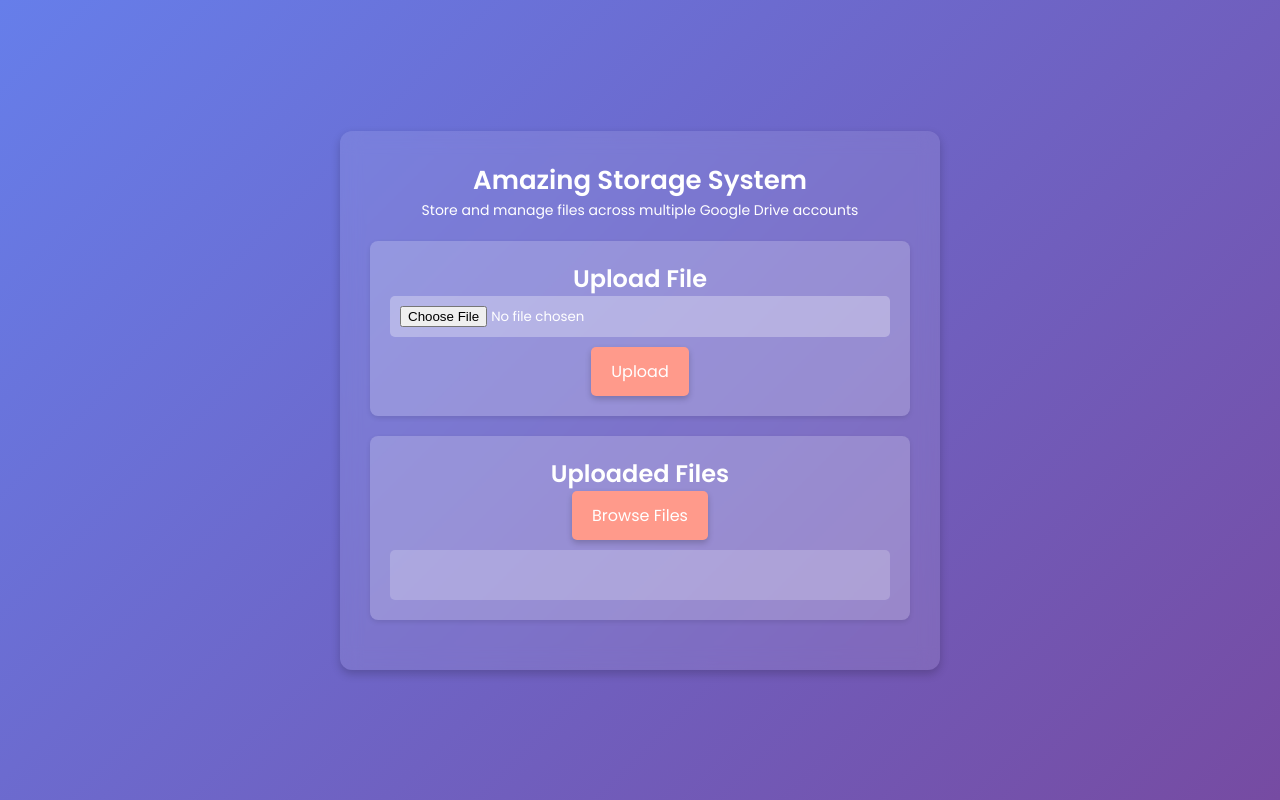
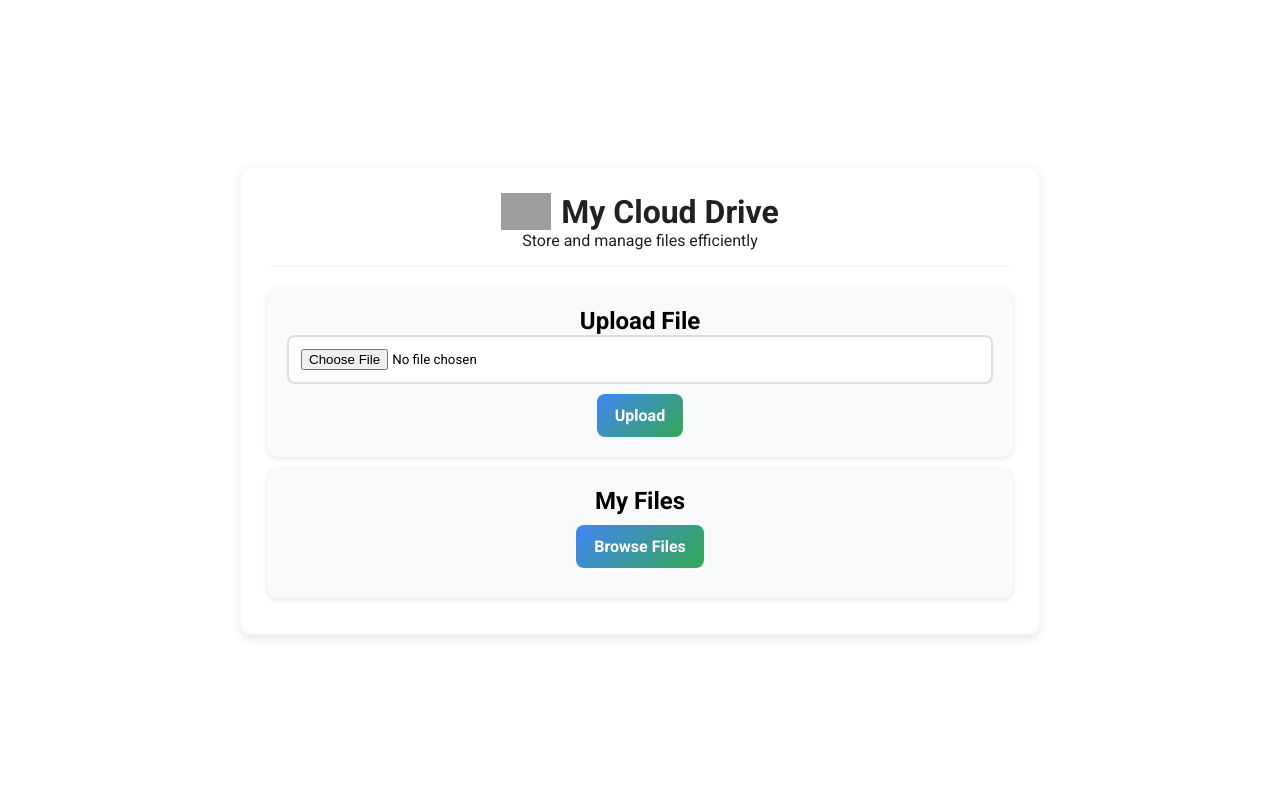
Before and after one commit to Fahad-Al-Hasan/CSE327-Project, a plain HTML site: page index2design.html in a window 1280 px wide. Drawn offline with Linux system fonts and the light colour scheme; grey boxes are pictures that could not be loaded.

Commit message:
Your commit message

```diff
--- a/index2design.html
+++ b/index2design.html
@@ -3,14 +3,17 @@
 <head>
   <meta charset="UTF-8">
   <meta name="viewport" content="width=device-width, initial-scale=1.0">
-  <title>Amazing Storage System</title>
+  <title>Google Drive-Like Storage</title>
   <link rel="stylesheet" href="styleupdated.css">
 </head>
 <body>
   <div class="container">
     <header>
-      <h1>Amazing Storage System</h1>
-      <p>Store and manage files across multiple Google Drive accounts</p>
+      <div class="logo">
+        <img src="https://upload.wikimedia.org/wikipedia/commons/d/da/Google_Drive_logo.png" alt="Drive Logo">
+        <h1>My Cloud Drive</h1>
+      </div>
+      <p>Store and manage files efficiently</p>
     </header>
 
     <!-- Upload Section -->
@@ -24,10 +27,10 @@
 
     <!-- Files List Section -->
     <section class="file-list-section">
-      <h2>Uploaded Files</h2>
+      <h2>My Files</h2>
       <button class="list-btn" id="listFilesBtn">Browse Files</button>
       <div id="fileList" class="file-list">
-        <!-- List of uploaded files will appear here -->
+        <!-- File cards will be displayed here -->
       </div>
     </section>
   </div>
--- a/scriptupdated.js
+++ b/scriptupdated.js
@@ -1,13 +1,31 @@
 document.getElementById("listFilesBtn").addEventListener("click", function() {
-    // Simulating file list (replace this with actual API call)
-    let files = ["Document1.pdf", "Image2.png", "Report.xlsx", "Notes.txt"];
+    let files = [
+        { name: "Document.pdf", icon: "https://img.icons8.com/color/48/000000/pdf.png" },
+        { name: "Image.png", icon: "https://img.icons8.com/color/48/000000/image.png" },
+        { name: "Report.docx", icon: "https://img.icons8.com/color/48/000000/ms-word.png" },
+        { name: "Notes.txt", icon: "https://img.icons8.com/color/48/000000/document.png" }
+    ];
 
     let fileListDiv = document.getElementById("fileList");
-    fileListDiv.innerHTML = ""; // Clear previous files
+    fileListDiv.innerHTML = "";
 
-    files.forEach(file => {
-        let fileItem = document.createElement("div");
-        fileItem.textContent = file;
-        fileListDiv.appendChild(fileItem);
+    files.forEach((file, index) => {
+        let fileCard = document.createElement("div");
+        fileCard.classList.add("file-card");
+
+        let fileIcon = document.createElement("img");
+        fileIcon.src = file.icon;
+
+        let fileName = document.createElement("div");
+        fileName.textContent = file.name;
+
+        fileCard.appendChild(fileIcon);
+        fileCard.appendChild(fileName);
+        fileListDiv.appendChild(fileCard);
+
+        setTimeout(() => {
+            fileCard.style.opacity = "1";
+            fileCard.style.transform = "translateY(0px)";
+        }, index * 150);
     });
 });
--- a/styleupdated.css
+++ b/styleupdated.css
@@ -1,107 +1,138 @@
 /* Google Font */
-@import url('https://fonts.googleapis.com/css2?family=Poppins:wght@300;400;600&display=swap');
+@import url('https://fonts.googleapis.com/css2?family=Roboto:wght@300;400;500;700&display=swap');
 
-/* Global Reset */
+/* Google Drive Color Palette */
+:root {
+  --blue: #4285F4;
+  --green: #34A853;
+  --yellow: #FBBC05;
+  --red: #EA4335;
+  --gray: #F8F9FA;
+  --dark-gray: #5F6368;
+}
+
+/* Reset */
 * {
   margin: 0;
   padding: 0;
   box-sizing: border-box;
-  font-family: 'Poppins', sans-serif;
+  font-family: 'Roboto', sans-serif;
 }
 
-/* Page Background */
+/* Background */
 body {
-  background: linear-gradient(135deg, #667eea, #764ba2);
-  color: #fff;
-  min-height: 100vh;
+  background: white;
+  color: #202124;
   display: flex;
   justify-content: center;
   align-items: center;
+  min-height: 100vh;
+  padding: 20px;
 }
 
 /* Main Container */
 .container {
   width: 90%;
-  max-width: 600px;
-  background: rgba(255, 255, 255, 0.1);
-  padding: 30px;
+  max-width: 800px;
+  background: #fff;
+  padding: 25px;
   border-radius: 12px;
-  backdrop-filter: blur(10px);
-  box-shadow: 0px 4px 10px rgba(0, 0, 0, 0.2);
+  box-shadow: 0px 4px 10px rgba(0, 0, 0, 0.1);
   text-align: center;
+  border: 2px solid var(--gray);
 }
 
 /* Header */
-header h1 {
-  font-size: 26px;
-  font-weight: 600;
+header {
+  display: flex;
+  flex-direction: column;
+  align-items: center;
+  border-bottom: 2px solid var(--gray);
+  padding-bottom: 15px;
+  margin-bottom: 20px;
 }
 
-header p {
-  font-size: 14px;
-  margin-bottom: 20px;
+.logo {
+  display: flex;
+  align-items: center;
+}
+
+.logo img {
+  width: 50px;
+  margin-right: 10px;
 }
 
 /* Upload Section */
 .upload-section, .file-list-section {
-  margin: 20px 0;
   padding: 20px;
-  background: rgba(255, 255, 255, 0.2);
-  border-radius: 8px;
+  border-radius: 10px;
+  background: var(--gray);
+  margin: 10px 0;
+  color: black;
   box-shadow: 0px 2px 5px rgba(0, 0, 0, 0.1);
 }
 
 /* File Input */
 .file-input {
+  padding: 12px;
+  border: 2px solid #ddd;
+  border-radius: 8px;
+  background: white;
   width: 100%;
-  padding: 10px;
-  background: rgba(255, 255, 255, 0.3);
-  border: none;
-  border-radius: 5px;
-  margin-bottom: 10px;
-  color: #fff;
+  cursor: pointer;
 }
 
 /* Buttons */
 .upload-btn, .list-btn {
-  padding: 12px 20px;
+  padding: 12px 18px;
   border: none;
-  background: #ff9a8b;
-  color: #fff;
   font-size: 16px;
-  border-radius: 5px;
+  font-weight: bold;
+  color: white;
+  border-radius: 8px;
   cursor: pointer;
-  transition: 0.3s ease;
-  box-shadow: 0px 3px 6px rgba(0, 0, 0, 0.2);
+  margin-top: 10px;
+  transition: 0.3s;
+  background: linear-gradient(135deg, var(--blue), var(--green));
 }
 
 .upload-btn:hover, .list-btn:hover {
-  background: #ff6a88;
   transform: scale(1.05);
 }
 
 /* File List */
 .file-list {
-  margin-top: 10px;
-  padding: 10px;
-  background: rgba(255, 255, 255, 0.2);
-  border-radius: 5px;
-  min-height: 50px;
   display: flex;
-  flex-direction: column;
-  align-items: center;
+  flex-wrap: wrap;
+  justify-content: center;
+  gap: 15px;
+  padding-top: 10px;
 }
 
-.file-list div {
-  padding: 8px 12px;
-  margin: 5px 0;
-  background: rgba(255, 255, 255, 0.3);
-  border-radius: 5px;
-  width: 100%;
-  text-align: left;
+/* File Cards */
+.file-list .file-card {
+  width: 160px;
+  background: white;
+  border-radius: 10px;
+  box-shadow: 0px 4px 8px rgba(0, 0, 0, 0.2);
+  padding: 12px;
+  text-align: center;
+  font-size: 14px;
+  font-weight: bold;
+  transition: 0.3s ease-in-out;
 }
 
-/* Responsive Design */
+.file-card:hover {
+  transform: translateY(-5px);
+  background: var(--gray);
+}
+
+.file-card img {
+  width: 50px;
+  margin-bottom: 5px;
+}
+
+/* Responsive */
 @media (max-width: 600px) {
   .container {
     width: 95%;
```
